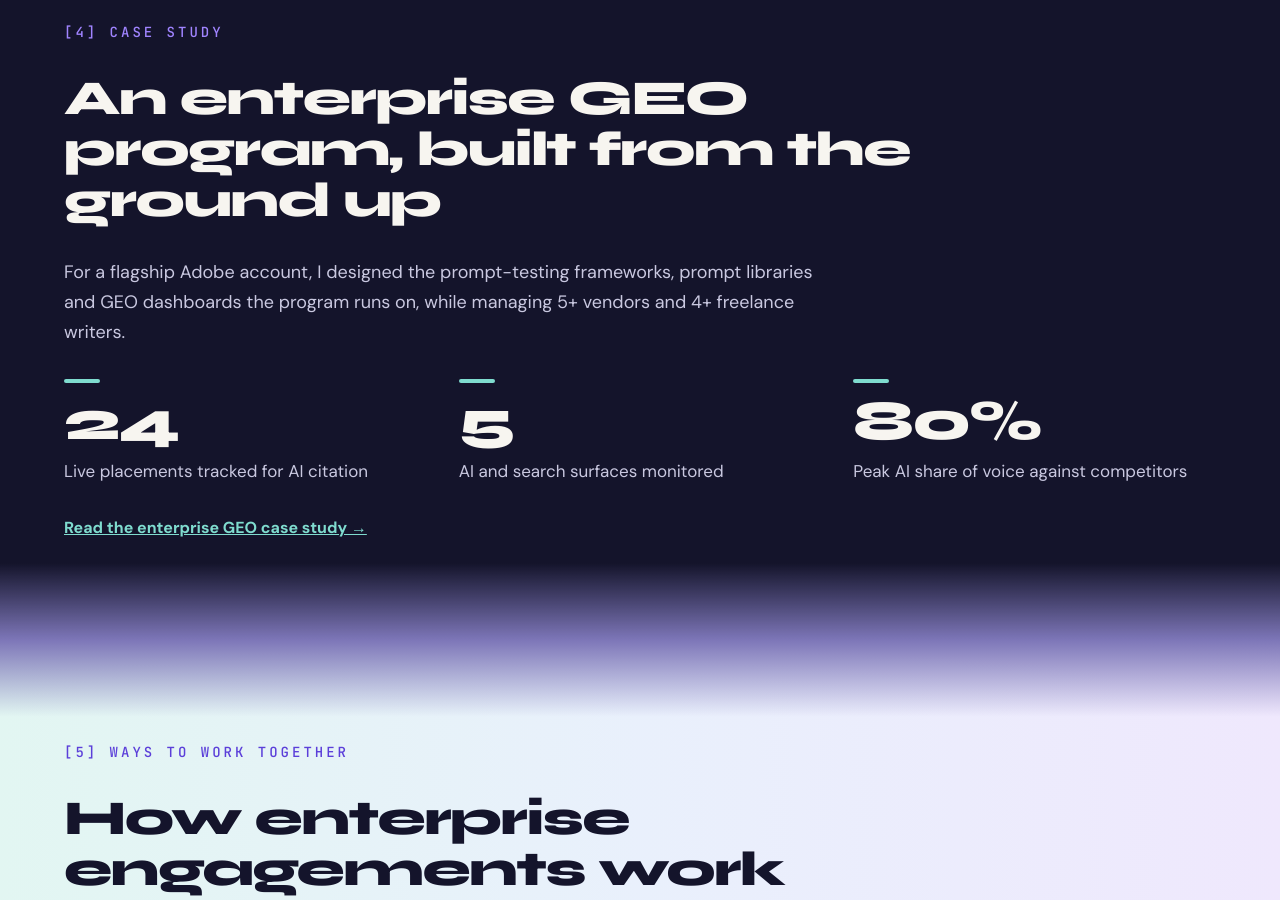
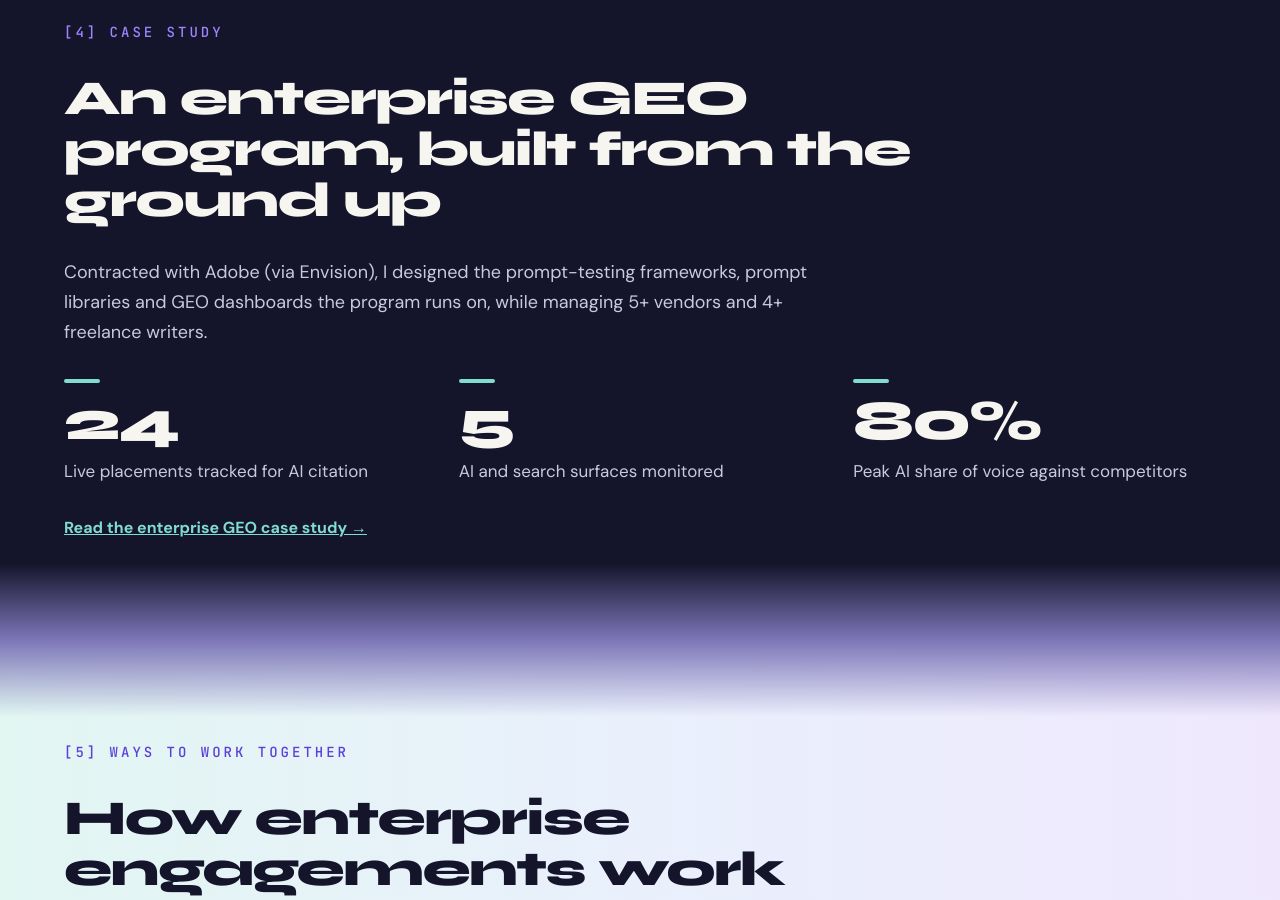
Before and after one commit to JBreezeA/jenalston-site, a Jekyll site: the page built from enterprise-seo.html, in a window 1280 px wide and 900 px high, scrolled down 2657 px. Built offline with Jekyll 4.4.1, drawn with Linux system fonts in a browser that asks for light colours.

Commit message:
Update enterprise-seo.html

```diff
--- a/enterprise-seo.html
+++ b/enterprise-seo.html
@@ -77,7 +77,7 @@ social_image_alt: "AI visibility tracker dashboard from an enterprise GEO progra
 <div class="wrap">
 <div class="lab">[4] Case study</div>
 <h2>An enterprise GEO program, built from the ground up</h2>
-<div class="prose"><p>For a flagship Adobe account, I designed the prompt-testing frameworks, prompt libraries and GEO dashboards the program runs on, while managing 5+ vendors and 4+ freelance writers.</p></div><div class="stats"><div class="stat"><i></i><b>24</b><span>Live placements tracked for AI citation</span></div><div class="stat"><i></i><b>5</b><span>AI and search surfaces monitored</span></div><div class="stat"><i></i><b>80%</b><span>Peak AI share of voice against competitors</span></div></div><p class="u52"><a class="u183" href="/case-studies#enterprise-geo">Read the enterprise GEO case study →</a></p>
+<div class="prose"><p>Contracted with Adobe (via Envision), I designed the prompt-testing frameworks, prompt libraries and GEO dashboards the program runs on, while managing 5+ vendors and 4+ freelance writers.</p></div><div class="stats"><div class="stat"><i></i><b>24</b><span>Live placements tracked for AI citation</span></div><div class="stat"><i></i><b>5</b><span>AI and search surfaces monitored</span></div><div class="stat"><i></i><b>80%</b><span>Peak AI share of voice against competitors</span></div></div><p class="u52"><a class="u183" href="/case-studies#enterprise-geo">Read the enterprise GEO case study →</a></p>
 </div>
 </section>
 <section class="sec ft">
```
